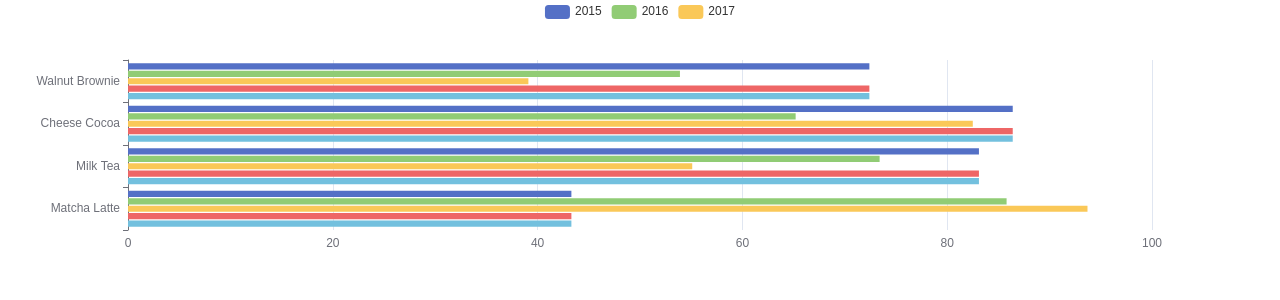
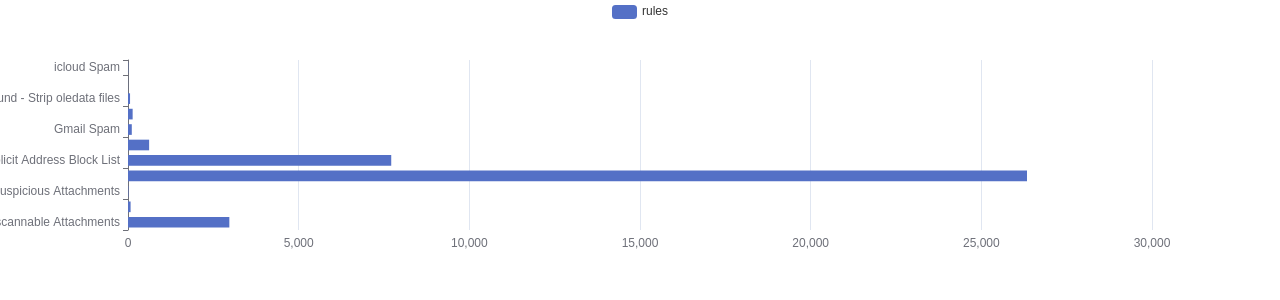
Before and after one commit to collinzhu/echarts-, a React (Create React App) app: page / in a window 1280 px wide. Shown: the top 300 px of the page. Built offline with nearby package versions, Linux system fonts and the light colour scheme.

Commit message:
smr with storybook done

```diff
--- a/src/Components/Collin/SmartRuleHitsCount.tsx
+++ b/src/Components/Collin/SmartRuleHitsCount.tsx
@@ -6,19 +6,47 @@ interface ISmartRuleHitsCount{
     srd: any[];
 }
 
-let data = [
-    ['product', '2015', '2016', '2017'],
-    ['Matcha Latte', 43.3, 85.8, 93.7],
-    ['Milk Tea', 83.1, 73.4, 55.1],
-    ['Cheese Cocoa', 86.4, 65.2, 82.5],
-    ['Walnut Brownie', 72.4, 53.9, 39.1]
-  ]
+// let data = [
+//     ['product', '2015'],
+//     ['Matcha Latte', 43.3],
+//     ['Milk Tea', 83.1],
+//     ['Cheese Cocoa', 86.4],
+//     ['Walnut Brownie', 72.4]
+//   ]
 function SmartRuleHitsCount (props:ISmartRuleHitsCount){
     let ok = props.srd
-    console.log("data", ok);
+   // console.log("data", ok);
+    const yes = ok.map(data =>({
+      'name': data.rule, 'value': data.executioncount
+    }))
+    //console.log("yes",yes);
 
+    let haha = [
+      {name:"Inbound - Quarantine Unscannable Attachments",value:2969},
+      {name: "Inbound - Quarantine Executables", value:76},
+      {name:"Inbound - Quarantine Suspicious Attachments",value:12},
+      {name: "Bypass Offensive Content Filter for Scheduled Reports", value:26338},
+      {name:"Inbound - Explicit Address Block List",value:7712},
+      {name:"Inbound - Bypass Explicit Address Block List",value:619},
+      {name:"Gmail Spam",value:111},
+      {name:"Drop Emails",value:136},
+      {name:"Inbound - Strip oledata files",value:60},
+      {name:"Whaling Protection",value:2},
+      {name:"icloud Spam",value:7}
 
+    ]
+    const head = [
+      "rule", "rules"
+    ]
+    const body = haha.map((data) =>{
+      return [
+        data.name,
+        data.value
+      ]
+    })
+    console.log(body);
 
+    const data = [head, ...body];
     const option = {
         legend: {},
         tooltip: {},
@@ -26,13 +54,10 @@ function SmartRuleHitsCount (props:ISmartRuleHitsCount){
           source: data,
         },
         xAxis: {},
-        yAxis: { type: "category" },
+        yAxis: {  type: "category"},
         series: [
           { type: "bar" },
-          { type: "bar" },
-          { type: "bar" },
-          { type: "bar" },
-          { type: "bar" },
+
         ],
     };
 
```
Also changed, not shown: 1 other file (tests, documents, lock files or other folders).
